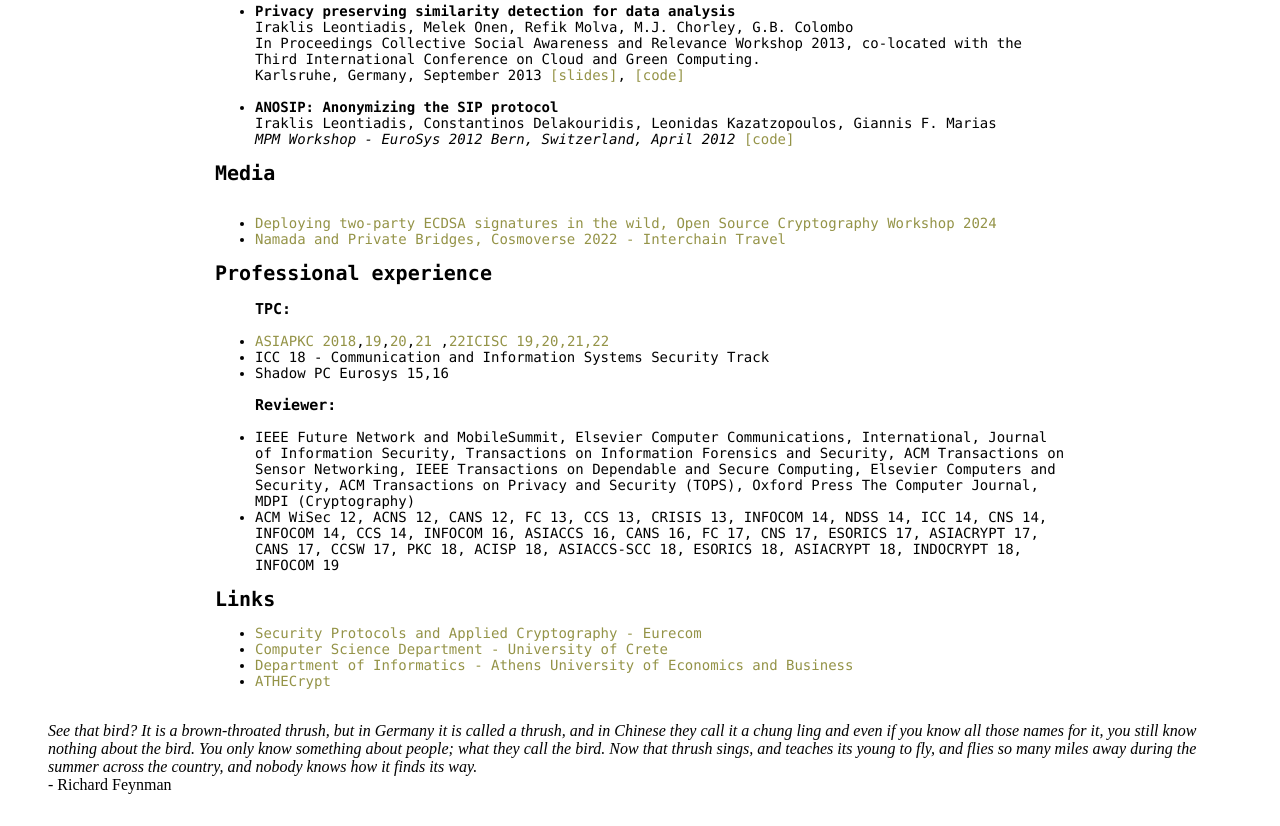
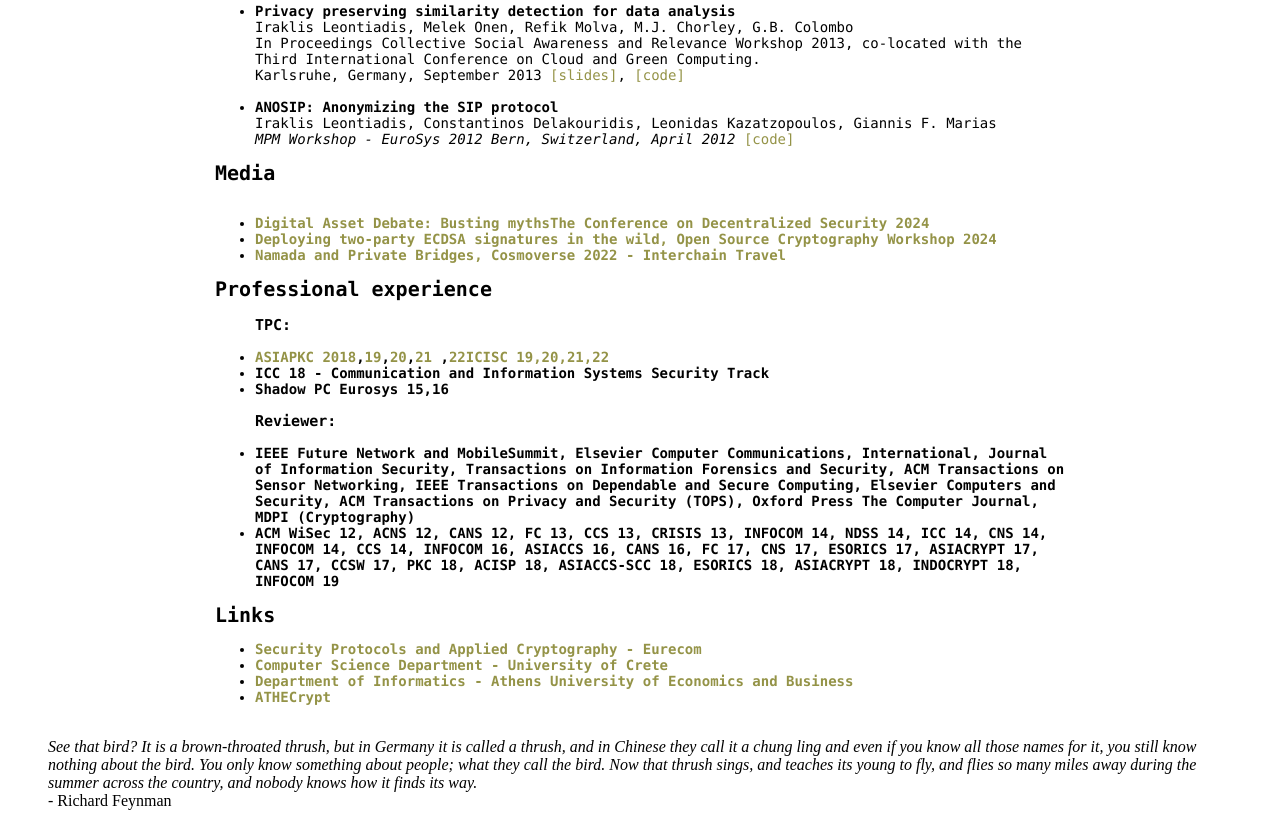
Before and after one commit to leontiad/leontiad.github.io, a plain HTML site: page index.html in a window 1280 px wide. Shown: the part 1188-2014 px from the top of the page. Drawn offline with Linux system fonts and the light colour scheme; a script that the page names is missing.

Commit message:
Update index.html

```diff
--- a/index.html
+++ b/index.html
@@ -241,6 +241,9 @@ Bern, Switzerland, April 2012 </i> <a href="http://www.eurecom.fr/~leontiad/publ
 </a>
 <ul>
 <br>
+  <li>
+  <b><a href="https://www.decompute.org/#schedule">Digital Asset Debate: Busting myths<a href="https://www.decompute.org/">The Conference on Decentralized Security 2024</a>
+  </li>
 <li>
   <a href="https://archive.org/details/oscw-2024-iraklis-leontiadis-2-party-ecdsa-signatures">Deploying two-party ECDSA signatures in the wild,  <a href="https://opensourcecryptowork.shop/2024/index.html">Open Source Cryptography Workshop 2024</a>
   </li>
```
